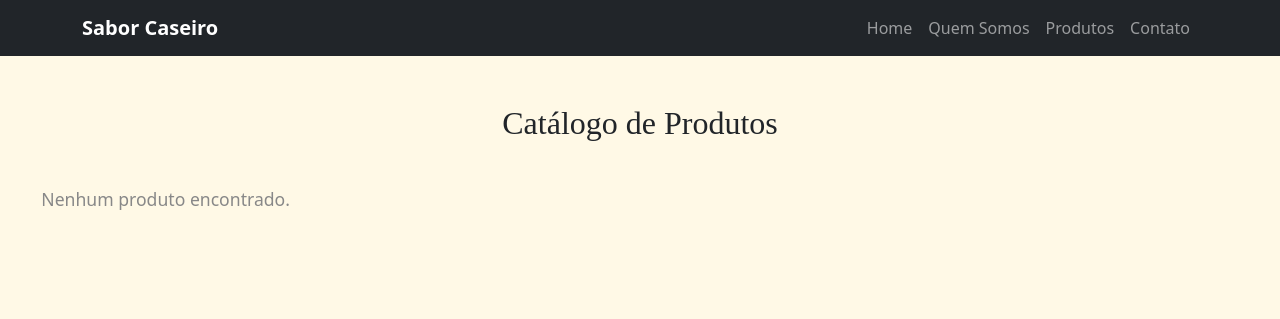
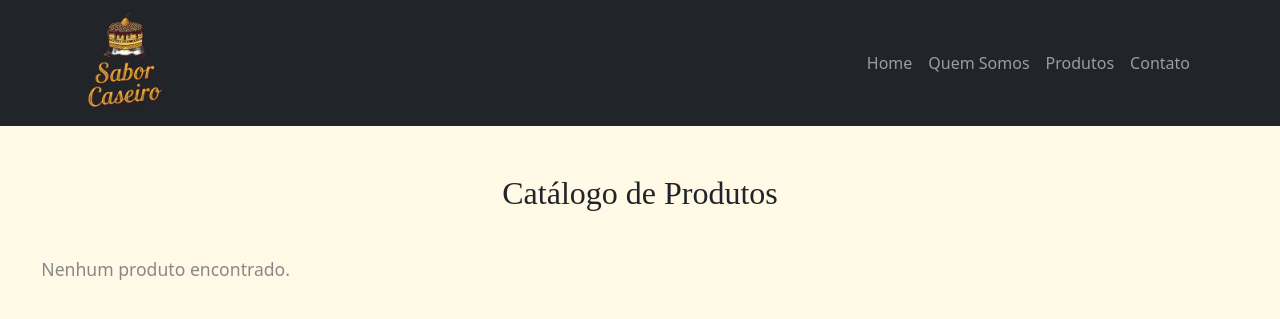
Before and after one commit to GabrielZafani/SaborCaseirov2, a PHP site: page / in a window 1280 px wide. Shown: the top 319 px of the page. Run offline with PHP 8.4, Linux system fonts and the light colour scheme; data that the repository does not hold is empty.

Commit message:
header final

```diff
--- a/saborCaseiro_MVC/app/Views/header.phtml
+++ b/saborCaseiro_MVC/app/Views/header.phtml
@@ -17,7 +17,9 @@
 <body>
     <nav class="navbar navbar-expand-lg navbar-dark bg-dark">
         <div class="container">
-            <a class="navbar-brand fw-bold" href="home">Sabor Caseiro</a>
+            <a class="navbar-brand fw-bold d-flex align-items-center" href="home" style="padding-left: 0;">
+              <img src="img/logo.png" alt="Sabor Caseiro" style="height:100px; width:auto;">
+            </a>
             <button class="navbar-toggler" type="button" data-bs-toggle="collapse"
                     data-bs-target="#navbarNav" aria-controls="navbarNav"
                     aria-expanded="false" aria-label="Alternar navegação">
```
